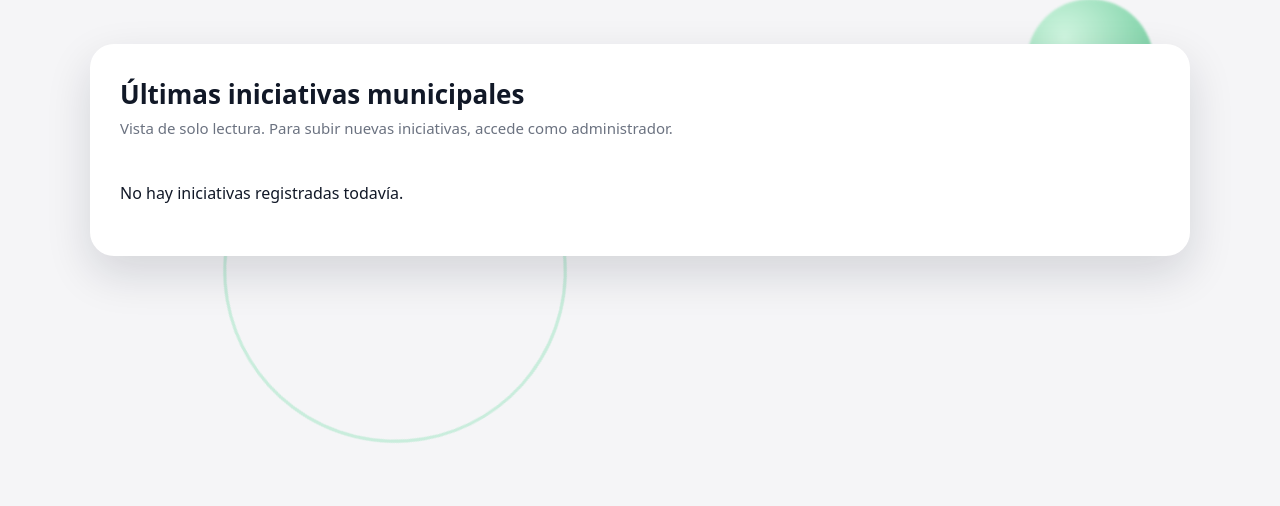
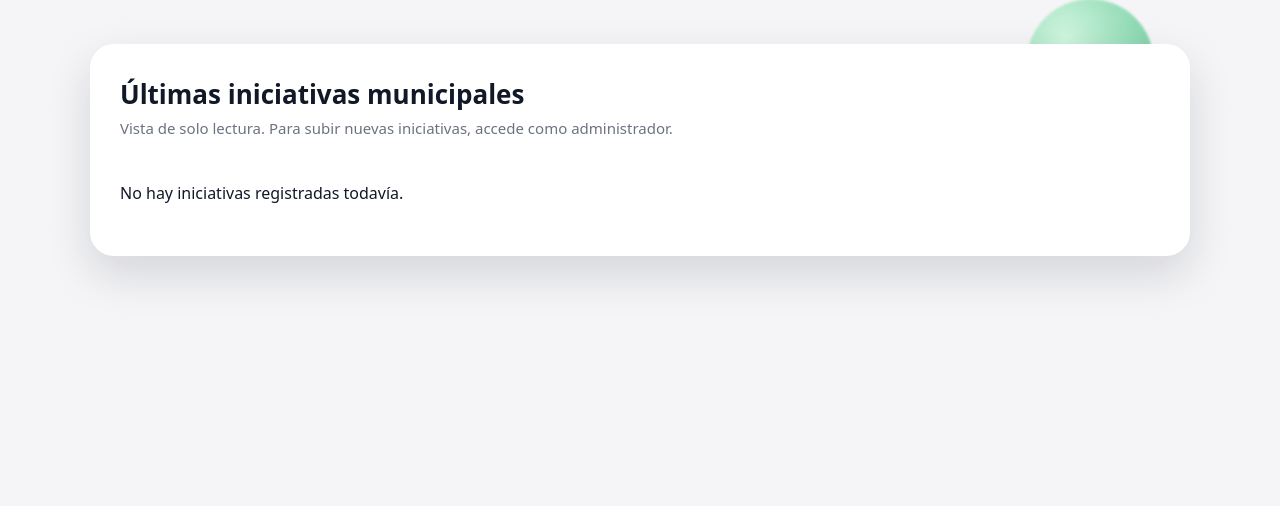
Before and after one commit to AltoVinalopo/ZonaAltoVinalopo, a Flask app: page /ayuntamientos/ in a window 1280 px wide. Shown: the part 94-600 px from the top of the page. Run offline with Flask 3, Linux system fonts and the light colour scheme; a user stored in the database is signed in; data that the repository does not hold is empty.

Commit message:
Update base.html

```diff
--- a/templates/base.html
+++ b/templates/base.html
@@ -6,8 +6,8 @@
     <link rel="stylesheet" href="{{ url_for('static', filename='css/main.css') }}">
 </head>
 <body>
+<div class="bg-lines"></div>
 <div class="bg-orb"></div>
-<div class="bg-ring"></div>
 
 {% if current_user.is_authenticated %}
 <header class="app-header">
```
